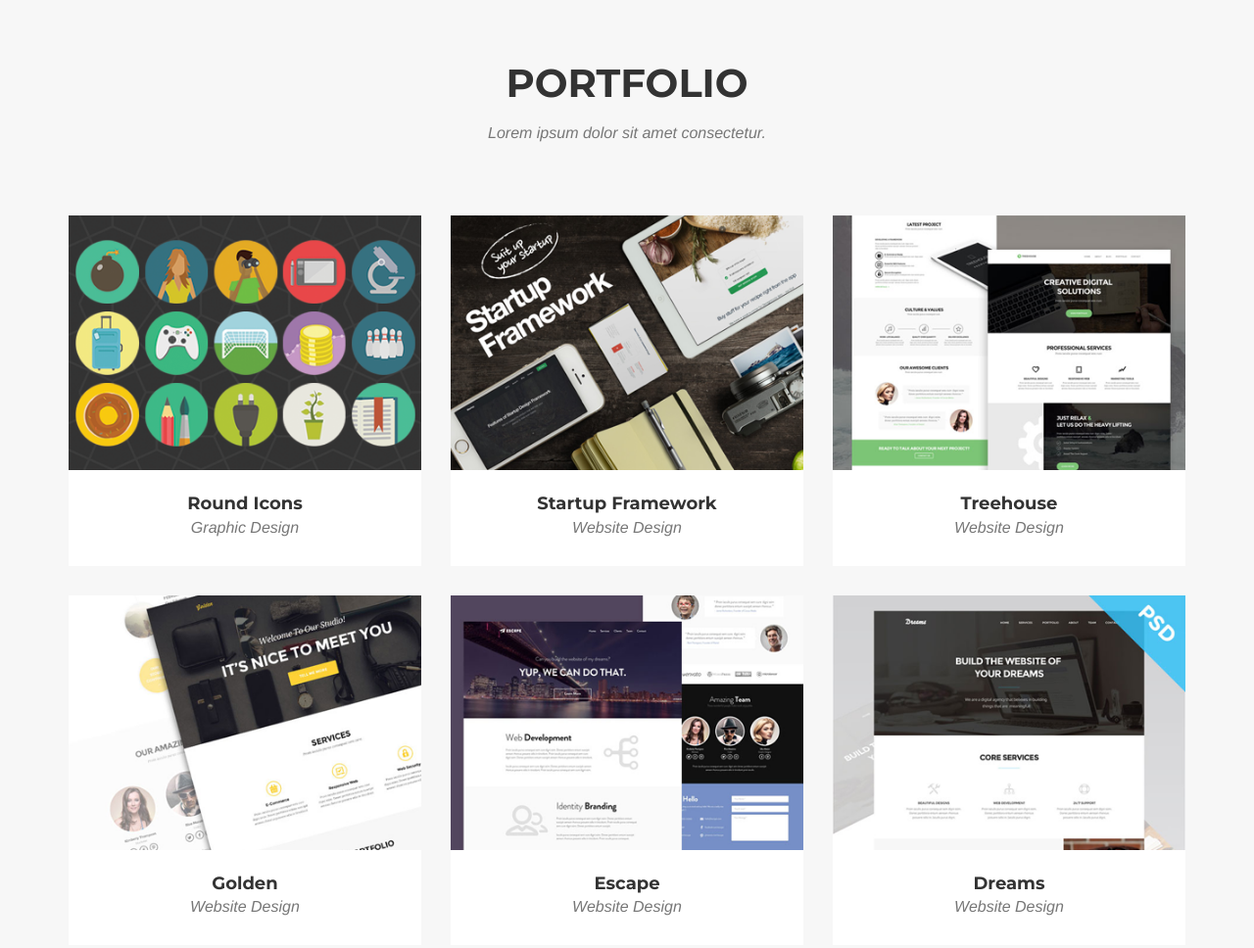
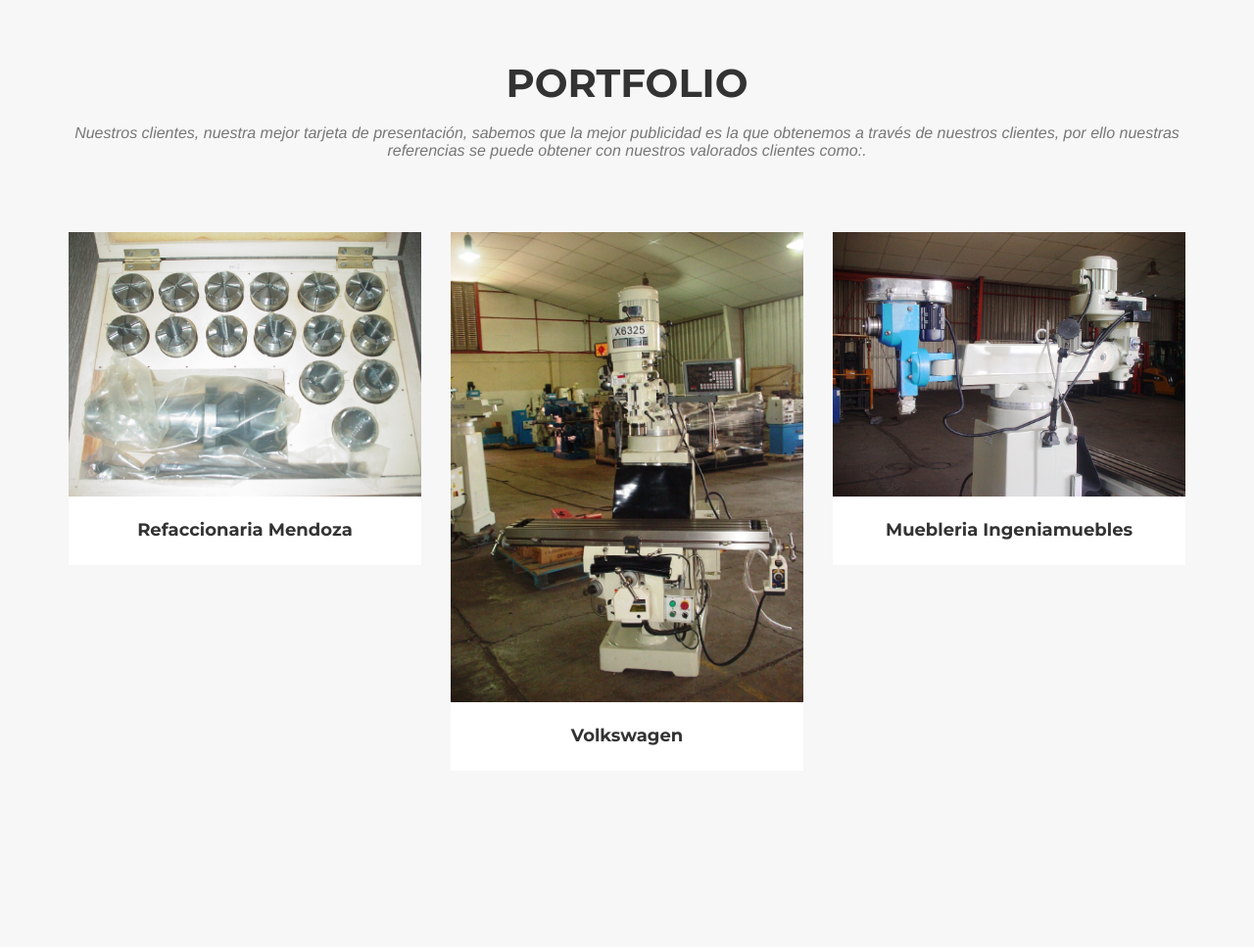
Before and after one commit to tameca/tameca.github.io, a plain HTML site: page index.html in a window 1280 px wide. Shown: the part 1620-2588 px from the top of the page at 98% size. Drawn offline with nearby package versions, Linux system fonts and the light colour scheme; a web font is replaced by a local one.

Commit message:
images changed

```diff
--- a/index.html
+++ b/index.html
@@ -132,7 +132,7 @@
             <div class="row">
                 <div class="col-lg-12 text-center">
                     <h2 class="section-heading">Portfolio</h2>
-                    <h3 class="section-subheading text-muted">Lorem ipsum dolor sit amet consectetur.</h3>
+                    <h3 class="section-subheading text-muted">Nuestros clientes, nuestra mejor tarjeta de presentaci&oacute;n, sabemos que la mejor publicidad es la que obtenemos a trav&eacute;s de nuestros clientes, por ello nuestras referencias se puede obtener con nuestros valorados clientes como:.</h3>
                 </div>
             </div>
             <div class="row">
@@ -143,11 +143,11 @@
                                 <i class="fa fa-plus fa-3x"></i>
                             </div>
                         </div>
-                        <img src="img/portfolio/roundicons.png" class="img-responsive" alt="">
+                        <img src="img/portfolio/roundicons.jpg" class="img-responsive" alt="">
                     </a>
                     <div class="portfolio-caption">
-                        <h4>Round Icons</h4>
-                        <p class="text-muted">Graphic Design</p>
+                        <h4>Refaccionaria Mendoza</h4>
+                        <!--<p class="text-muted">Graphic Design</p>-->
                     </div>
                 </div>
                 <div class="col-md-4 col-sm-6 portfolio-item">
@@ -157,11 +157,11 @@
                                 <i class="fa fa-plus fa-3x"></i>
                             </div>
                         </div>
-                        <img src="img/portfolio/startup-framework.png" class="img-responsive" alt="">
+                        <img src="img/portfolio/startup-framework.jpg" class="img-responsive" alt="">
                     </a>
                     <div class="portfolio-caption">
-                        <h4>Startup Framework</h4>
-                        <p class="text-muted">Website Design</p>
+                        <h4>Volkswagen</h4>
+                        <p class="text-muted"></p>
                     </div>
                 </div>
                 <div class="col-md-4 col-sm-6 portfolio-item">
@@ -171,13 +171,14 @@
                                 <i class="fa fa-plus fa-3x"></i>
                             </div>
                         </div>
-                        <img src="img/portfolio/treehouse.png" class="img-responsive" alt="">
+                        <img src="img/portfolio/treehouse.jpg" class="img-responsive" alt="">
                     </a>
                     <div class="portfolio-caption">
-                        <h4>Treehouse</h4>
-                        <p class="text-muted">Website Design</p>
+                        <h4>Muebleria Ingeniamuebles</h4>
+                        <p class="text-muted"></p>
                     </div>
                 </div>
+                <!--
                 <div class="col-md-4 col-sm-6 portfolio-item">
                     <a href="#portfolioModal4" class="portfolio-link" data-toggle="modal">
                         <div class="portfolio-hover">
@@ -219,7 +220,7 @@
                         <h4>Dreams</h4>
                         <p class="text-muted">Website Design</p>
                     </div>
-                </div>
+                </div>-->
             </div>
         </div>
     </section>
@@ -230,7 +231,7 @@
             <div class="row">
                 <div class="col-lg-12 text-center">
                     <h2 class="section-heading">Acerca de Nosotros</h2>
-                    <h3 class="section-subheading text-muted">Lorem ipsum dolor sit amet consectetur.</h3>
+                    <h3 class="section-subheading text-muted">Con&oacute;cenos.</h3>
                 </div>
             </div>
             <div class="row">
@@ -436,25 +437,25 @@ Contamos con las herramientas necesarias para ofrecer servicios personalizados g
         <div class="container">
             <div class="row">
                 <div class="col-md-4">
-                    <span class="copyright">Copyright &copy; Your Website 2014</span>
+                    <span class="copyright">Copyright &copy; TAMECA.MX 2015</span>
                 </div>
                 <div class="col-md-4">
-                    <ul class="list-inline social-buttons">
+                    <!--<ul class="list-inline social-buttons">
                         <li><a href="#"><i class="fa fa-twitter"></i></a>
                         </li>
                         <li><a href="#"><i class="fa fa-facebook"></i></a>
                         </li>
                         <li><a href="#"><i class="fa fa-linkedin"></i></a>
                         </li>
-                    </ul>
+                    </ul>-->
                 </div>
                 <div class="col-md-4">
-                    <ul class="list-inline quicklinks">
+                    <!--<ul class="list-inline quicklinks">
                         <li><a href="#">Privacy Policy</a>
                         </li>
                         <li><a href="#">Terms of Use</a>
                         </li>
-                    </ul>
+                    </ul>-->
                 </div>
             </div>
         </div>
@@ -477,17 +478,10 @@ Contamos con las herramientas necesarias para ofrecer servicios personalizados g
                     <div class="col-lg-8 col-lg-offset-2">
                         <div class="modal-body">
                             <!-- Project Details Go Here -->
-                            <h2>Project Name</h2>
-                            <p class="item-intro text-muted">Lorem ipsum dolor sit amet consectetur.</p>
-                            <img class="img-responsive img-centered" src="img/portfolio/roundicons-free.png" alt="">
-                            <p>Use this area to describe your project. Lorem ipsum dolor sit amet, consectetur adipisicing elit. Est blanditiis dolorem culpa incidunt minus dignissimos deserunt repellat aperiam quasi sunt officia expedita beatae cupiditate, maiores repudiandae, nostrum, reiciendis facere nemo!</p>
-                            <p>
-                                <strong>Want these icons in this portfolio item sample?</strong>You can download 60 of them for free, courtesy of <a href="https://getdpd.com/cart/hoplink/18076?referrer=bvbo4kax5k8ogc">RoundIcons.com</a>, or you can purchase the 1500 icon set <a href="https://getdpd.com/cart/hoplink/18076?referrer=bvbo4kax5k8ogc">here</a>.</p>
-                            <ul class="list-inline">
-                                <li>Date: July 2014</li>
-                                <li>Client: Round Icons</li>
-                                <li>Category: Graphic Design</li>
-                            </ul>
+                            <h2>Refaccionaria Mendoza</h2>
+                            <p class="item-intro text-muted"></p>
+                            <img class="img-responsive img-centered" src="img/portfolio/roundicons-free.jpg" alt="">
+                            <p></p>
                             <button type="button" class="btn btn-primary" data-dismiss="modal"><i class="fa fa-times"></i> Close Project</button>
                         </div>
                     </div>
@@ -509,11 +503,10 @@ Contamos con las herramientas necesarias para ofrecer servicios personalizados g
                 <div class="row">
                     <div class="col-lg-8 col-lg-offset-2">
                         <div class="modal-body">
-                            <h2>Project Heading</h2>
-                            <p class="item-intro text-muted">Lorem ipsum dolor sit amet consectetur.</p>
-                            <img class="img-responsive img-centered" src="img/portfolio/startup-framework-preview.png" alt="">
-                            <p><a href="http://designmodo.com/startup/?u=787">Startup Framework</a> is a website builder for professionals. Startup Framework contains components and complex blocks (PSD+HTML Bootstrap themes and templates) which can easily be integrated into almost any design. All of these components are made in the same style, and can easily be integrated into projects, allowing you to create hundreds of solutions for your future projects.</p>
-                            <p>You can preview Startup Framework <a href="http://designmodo.com/startup/?u=787">here</a>.</p>
+                            <h2>Volkswagen</h2>
+                            <p class="item-intro text-muted"></p>
+                            <img class="img-responsive img-centered" src="img/portfolio/startup-framework-preview.jpg" alt="">
+                            <p></p>
                             <button type="button" class="btn btn-primary" data-dismiss="modal"><i class="fa fa-times"></i> Close Project</button>
                         </div>
                     </div>
@@ -536,11 +529,10 @@ Contamos con las herramientas necesarias para ofrecer servicios personalizados g
                     <div class="col-lg-8 col-lg-offset-2">
                         <div class="modal-body">
                             <!-- Project Details Go Here -->
-                            <h2>Project Name</h2>
-                            <p class="item-intro text-muted">Lorem ipsum dolor sit amet consectetur.</p>
-                            <img class="img-responsive img-centered" src="img/portfolio/treehouse-preview.png" alt="">
-                            <p>Treehouse is a free PSD web template built by <a href="https://www.behance.net/MathavanJaya">Mathavan Jaya</a>. This is bright and spacious design perfect for people or startup companies looking to showcase their apps or other projects.</p>
-                            <p>You can download the PSD template in this portfolio sample item at <a href="http://freebiesxpress.com/gallery/treehouse-free-psd-web-template/">FreebiesXpress.com</a>.</p>
+                            <h2>Muebleria Ingeniamuebles</h2>
+                            <p class="item-intro text-muted"></p>
+                            <img class="img-responsive img-centered" src="img/portfolio/treehouse-preview.jpg" alt="">
+                            <p></p>
                             <button type="button" class="btn btn-primary" data-dismiss="modal"><i class="fa fa-times"></i> Close Project</button>
                         </div>
                     </div>
```
Also changed, not shown: img/header-bg.old.jpg (added), img/portfolio/roundicons-free.jpg (added), img/portfolio/roundicons-free.old.png (renamed from img/portfolio/roundicons-free.png), img/portfolio/roundicons.jpg (added), img/portfolio/roundicons.old.png (renamed from img/portfolio/roundicons.png), img/portfolio/startup-framework-preview.jpg (added), img/portfolio/startup-framework-preview.old.png (renamed from img/portfolio/startup-framework-preview.png), img/portfolio/startup-framework.jpg (added), img/portfolio/startup-framework.old.png (renamed from img/portfolio/startup-framework.png), img/portfolio/treehouse-old.png (renamed from img/portfolio/treehouse.png), img/portfolio/treehouse-preview.jpg (added), img/portfolio/treehouse-preview.old.png (renamed from img/portfolio/treehouse-preview.png), img/portfolio/treehouse.jpg (added).
